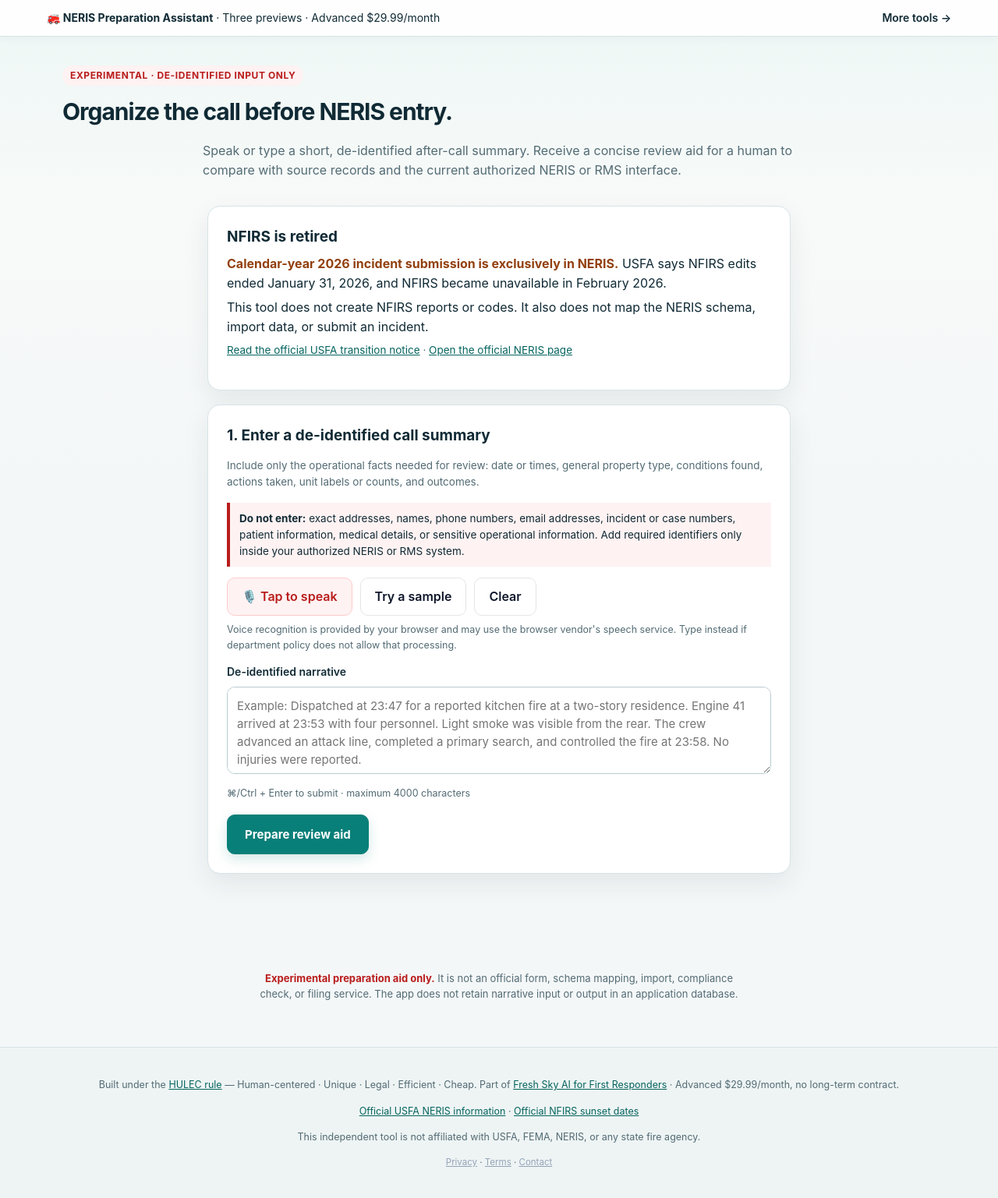
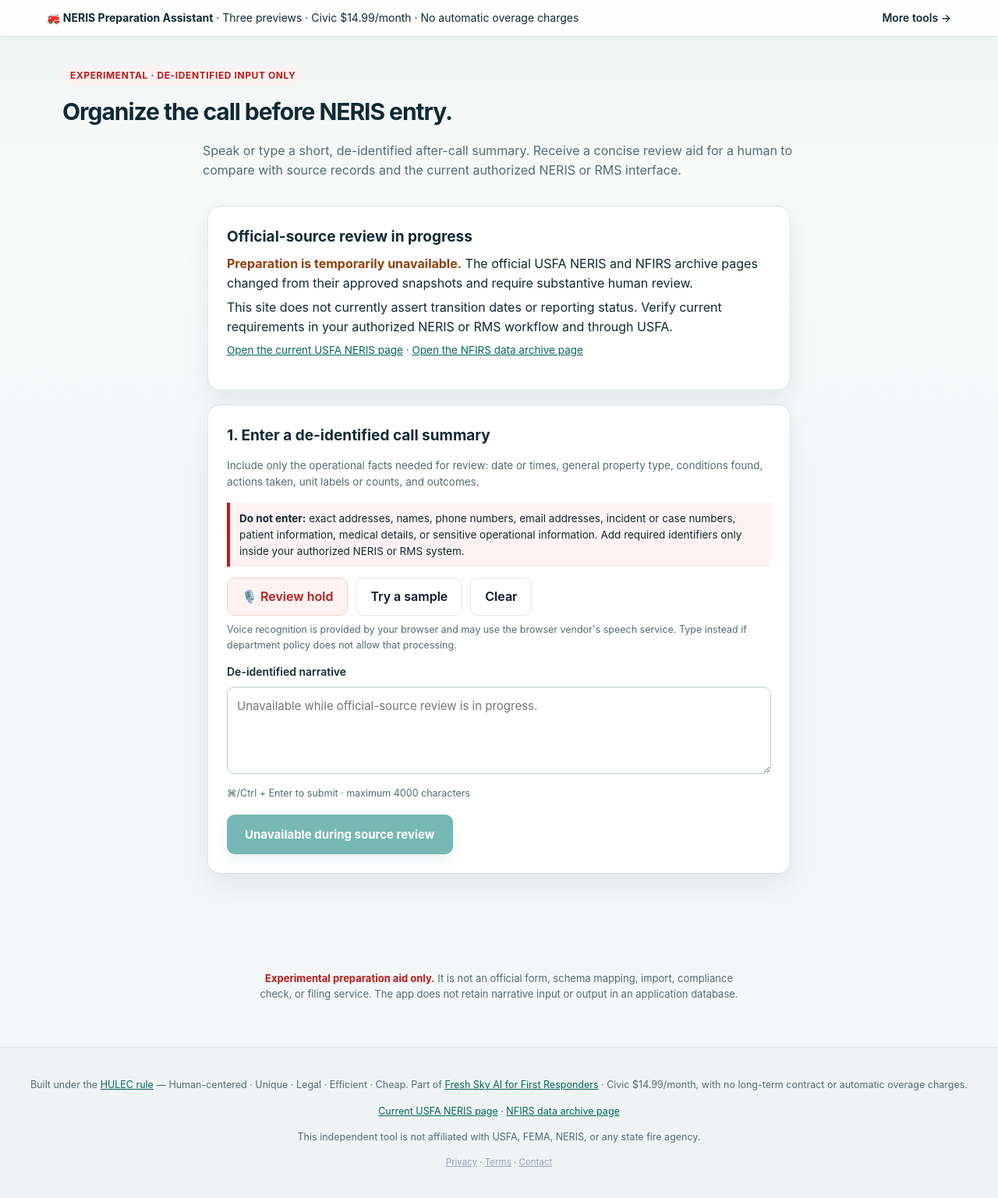
Before and after one commit to justfreshsky-jpg/NFIRSAssistant, a Flask app: page / in a window 1280 px wide. Shown: the whole page at 78% size. Run offline with Flask 3, Linux system fonts and the light colour scheme.

Commit message:
Clarify NFIRS Assistant Civic access

```diff
--- a/app.py
+++ b/app.py
@@ -1,10 +1,10 @@
 """FreshSkyAI NERIS Preparation Assistant.
 
-The legacy NFIRS drafting feature is retired. Starting January 1, 2026,
-calendar-year 2026 incident submission is exclusively in NERIS, and NFIRS
-became unavailable in February 2026. This app now turns a de-identified
-after-call narrative into a plain-language review aid for a human completing
-the department's authorized NERIS or RMS workflow.
+The legacy NFIRS drafting feature is retired. The preparation feature remains
+held while changed USFA NERIS and NFIRS archive pages receive substantive
+human review. When source-approved, the app turns a de-identified after-call
+narrative into a plain-language review aid for a human completing the
+department's authorized NERIS or RMS workflow.
 
 The app never submits an incident, assigns NFIRS or NERIS codes, or claims
 schema compliance. It instructs users not to submit exact addresses, personal
@@ -60,9 +60,16 @@
 logging.basicConfig(level=logging.INFO, format="%(asctime)s %(levelname)s %(message)s")
 logger = logging.getLogger("neris_preparation")
 
-USFA_NFIRS_SUNSET_URL = "https://www.usfa.fema.gov/nfirs/sunset/"
-USFA_NERIS_URL = "https://www.usfa.fema.gov/nfirs/neris/"
-USFA_NERIS_ABOUT_URL = "https://www.usfa.fema.gov/nfirs/neris/about-neris/"
+USFA_NERIS_URL = "https://www.usfa.fema.gov/neris/"
+USFA_NFIRS_ARCHIVE_URL = "https://www.usfa.fema.gov/data-insights/nfirs/data/"
+SOURCE_REVIEW_STATE = "changed_pending_review"
+SOURCE_REVIEW_IDS = ("usfa-neris", "usfa-nfirs-archive")
+
+
+def _source_review_ready() -> bool:
+    """Require a reviewed source-code change before re-enabling preparation."""
+
+    return SOURCE_REVIEW_STATE == "approved"
 
 _RESTRICTED_INPUT_PATTERNS = {
     "incident_identifier": re.compile(
@@ -389,7 +396,11 @@
 
 @app.route("/")
 def index():
-    return render_template("index.html")
+    return render_template(
+        "index.html",
+        source_review_required=not _source_review_ready(),
+        source_review_ids=SOURCE_REVIEW_IDS,
+    )
 
 
 @app.route("/health")
@@ -398,6 +409,8 @@
         status="ok",
         product="neris-preparation",
         nfirs_generation="disabled",
+        source_review=SOURCE_REVIEW_STATE,
+        preparation_available=_source_review_ready(),
     )
 
 
@@ -420,12 +433,12 @@
     return (
         jsonify(
             error=(
-                "NFIRS draft generation is retired. Calendar-year 2026 incident "
-                "submission is exclusively in NERIS. Use the de-identified "
-                "preparation endpoint instead."
+                "NFIRS draft generation is retired. Current transition claims "
+                "are held for substantive official-source review."
             ),
-            replacement="/api/prepare",
-            official_source=USFA_NFIRS_SUNSET_URL,
+            code="official_source_review_required",
+            replacement=("/api/prepare" if _source_review_ready() else None),
+            official_sources=[USFA_NERIS_URL, USFA_NFIRS_ARCHIVE_URL],
         ),
         410,
     )
@@ -434,6 +447,19 @@
 @app.route("/api/prepare", methods=["POST"])
 @_route_handler
 def prepare():
+    if not _source_review_ready():
+        return (
+            jsonify(
+                error=(
+                    "Preparation is temporarily unavailable while changed "
+                    "official NERIS and NFIRS sources receive substantive "
+                    "human review. No AI provider was called."
+                ),
+                code="official_source_review_required",
+                source_ids=list(SOURCE_REVIEW_IDS),
+            ),
+            503,
+        )
     data = request.get_json(silent=True)
     if not isinstance(data, dict):
         return jsonify(error="Send a JSON object with a narrative."), 400
@@ -490,8 +516,7 @@
         ),
         official_sources=[
             USFA_NERIS_URL,
-            USFA_NERIS_ABOUT_URL,
-            USFA_NFIRS_SUNSET_URL,
+            USFA_NFIRS_ARCHIVE_URL,
         ],
     )
 
@@ -531,8 +556,8 @@
 <p><em>Last updated 2026-07-16</em></p>
 <h2>Experimental preparation aid</h2>
 <p>This paid tool organizes a de-identified after-call narrative for human review. It is not a NERIS form, schema mapping, import file, compliance check, filing service, or official incident report.</p>
-<h2>NFIRS is retired</h2>
-<p>The tool does not generate NFIRS reports or codes. USFA states that calendar-year 2026 incident submission is exclusively in NERIS, NFIRS edits ended January 31, 2026, and NFIRS became unavailable in February 2026. See the <a href="{USFA_NFIRS_SUNSET_URL}">official transition notice</a>.</p>
+<h2>Official-source review hold</h2>
+<p>The tool does not generate NFIRS reports or codes. NERIS transition and NFIRS archive claims are temporarily withheld because the official pages changed from their approved snapshots. See the current <a href="{USFA_NERIS_URL}">USFA NERIS page</a> and <a href="{USFA_NFIRS_ARCHIVE_URL}">NFIRS data archive page</a>; do not rely on this site for transition dates or status until review is complete.</p>
 <h2>Human verification required</h2>
 <p>AI output may be incomplete or wrong. An authorized human must verify every item against source records, the current NERIS or RMS interface, department policy, and applicable law before using it.</p>
 <h2>Prohibited input</h2>
--- a/requirements.txt
+++ b/requirements.txt
@@ -3,4 +3,4 @@
 gunicorn==23.0.0
 requests==2.34.2
 urllib3==2.7.0
-freshsky-common @ git+https://github.com/justfreshsky-jpg/freshsky-common.git@587c4381f5976e66341fca42ca130a29528587bb
+freshsky-common @ git+https://github.com/justfreshsky-jpg/freshsky-common.git@9364b96ce74cd8206b196fb37d181a5668f78446
--- a/templates/index.html
+++ b/templates/index.html
@@ -149,7 +149,7 @@
 </head>
 <body>
   <div class="topbar">
-    <span><strong>🚒 NERIS Preparation Assistant</strong> &middot; Three previews · Advanced $29.99/month</span>
+    <span><strong>🚒 NERIS Preparation Assistant</strong> &middot; Three previews · Civic $14.99/month · No automatic overage charges</span>
     <a href="https://firstresponder.freshskyai.com/" target="_blank" rel="noopener">More tools →</a>
   </div>
 
@@ -161,10 +161,10 @@
 
   <main>
     <section class="card transition" aria-labelledby="transition-title">
-      <h2 id="transition-title">NFIRS is retired</h2>
-      <p><strong>Calendar-year 2026 incident submission is exclusively in NERIS.</strong> USFA says NFIRS edits ended January 31, 2026, and NFIRS became unavailable in February 2026.</p>
-      <p>This tool does not create NFIRS reports or codes. It also does not map the NERIS schema, import data, or submit an incident.</p>
-      <p class="sub"><a href="https://www.usfa.fema.gov/nfirs/sunset/" target="_blank" rel="noopener">Read the official USFA transition notice</a> · <a href="https://www.usfa.fema.gov/nfirs/neris/" target="_blank" rel="noopener">Open the official NERIS page</a></p>
+      <h2 id="transition-title">Official-source review in progress</h2>
+      <p><strong>Preparation is temporarily unavailable.</strong> The official USFA NERIS and NFIRS archive pages changed from their approved snapshots and require substantive human review.</p>
+      <p>This site does not currently assert transition dates or reporting status. Verify current requirements in your authorized NERIS or RMS workflow and through USFA.</p>
+      <p class="sub"><a href="https://www.usfa.fema.gov/neris/" target="_blank" rel="noopener">Open the current USFA NERIS page</a> · <a href="https://www.usfa.fema.gov/data-insights/nfirs/data/" target="_blank" rel="noopener">Open the NFIRS data archive page</a></p>
     </section>
 
     <div class="card input-card">
@@ -173,20 +173,20 @@
       <div class="privacy-note"><strong>Do not enter:</strong> exact addresses, names, phone numbers, email addresses, incident or case numbers, patient information, medical details, or sensitive operational information. Add required identifiers only inside your authorized NERIS or RMS system.</div>
 
       <div class="row">
-        <button class="mic" id="micBtn" type="button" aria-label="Record voice">🎙️ <span id="micLabel">Tap to speak</span></button>
-        <button class="ghost" id="sampleBtn" type="button">Try a sample</button>
-        <button class="ghost" id="clearBtn" type="button">Clear</button>
+        <button class="mic" id="micBtn" type="button" aria-label="Record voice" disabled>🎙️ <span id="micLabel">Review hold</span></button>
+        <button class="ghost" id="sampleBtn" type="button" disabled>Try a sample</button>
+        <button class="ghost" id="clearBtn" type="button" disabled>Clear</button>
       </div>
       <p class="hint">Voice recognition is provided by your browser and may use the browser vendor's speech service. Type instead if department policy does not allow that processing.</p>
 
       <div style="margin-top:14px;">
         <label for="narrative">De-identified narrative</label>
-        <textarea id="narrative" maxlength="4000" aria-describedby="narrative-help" placeholder="Example: Dispatched at 23:47 for a reported kitchen fire at a two-story residence. Engine 41 arrived at 23:53 with four personnel. Light smoke was visible from the rear. The crew advanced an attack line, completed a primary search, and controlled the fire at 23:58. No injuries were reported."></textarea>
+        <textarea id="narrative" maxlength="4000" aria-describedby="narrative-help" placeholder="Unavailable while official-source review is in progress." disabled></textarea>
         <div class="hint" id="narrative-help">⌘/Ctrl + Enter to submit · maximum 4000 characters</div>
       </div>
 
       <div class="row" style="margin-top:18px;">
-        <button class="primary" id="submitBtn" type="button">Prepare review aid</button>
+        <button class="primary" id="submitBtn" type="button" disabled>Unavailable during source review</button>
         <span class="hint" id="submitStatus" role="status" aria-live="polite" style="display:none;"></span>
       </div>
 
@@ -205,8 +205,8 @@
   </div>
 
   <footer>
-    <p>Built under the <a href="https://www.freshskyai.com/#hulec" target="_blank" rel="noopener">HULEC rule</a> — Human-centered · Unique · Legal · Efficient · Cheap. Part of <a href="https://firstresponder.freshskyai.com/" target="_blank" rel="noopener">Fresh Sky AI for First Responders</a> · Advanced $29.99/month, no long-term contract.</p>
-    <p><a href="https://www.usfa.fema.gov/nfirs/neris/" target="_blank" rel="noopener">Official USFA NERIS information</a> · <a href="https://www.usfa.fema.gov/nfirs/sunset/" target="_blank" rel="noopener">Official NFIRS sunset dates</a></p>
+    <p>Built under the <a href="https://www.freshskyai.com/#hulec" target="_blank" rel="noopener">HULEC rule</a> — Human-centered · Unique · Legal · Efficient · Cheap. Part of <a href="https://firstresponder.freshskyai.com/" target="_blank" rel="noopener">Fresh Sky AI for First Responders</a> · Civic $14.99/month, with no long-term contract or automatic overage charges.</p>
+    <p><a href="https://www.usfa.fema.gov/neris/" target="_blank" rel="noopener">Current USFA NERIS page</a> · <a href="https://www.usfa.fema.gov/data-insights/nfirs/data/" target="_blank" rel="noopener">NFIRS data archive page</a></p>
     <p>This independent tool is not affiliated with USFA, FEMA, NERIS, or any state fire agency.</p>
       <p style="margin-top:8px;font-size:11.5px;"><a href="/privacy" style="color:#94a3b8;text-decoration:underline;">Privacy</a> · <a href="/terms" style="color:#94a3b8;text-decoration:underline;">Terms</a> · <a href="https://www.freshskyai.com/contact" target="_blank" rel="noopener" style="color:#94a3b8;text-decoration:underline;">Contact</a></p>
   </footer>
```
Also changed, not shown: tests/test_app.py (+44 -6 lines), .github/workflows/deploy.yml.
